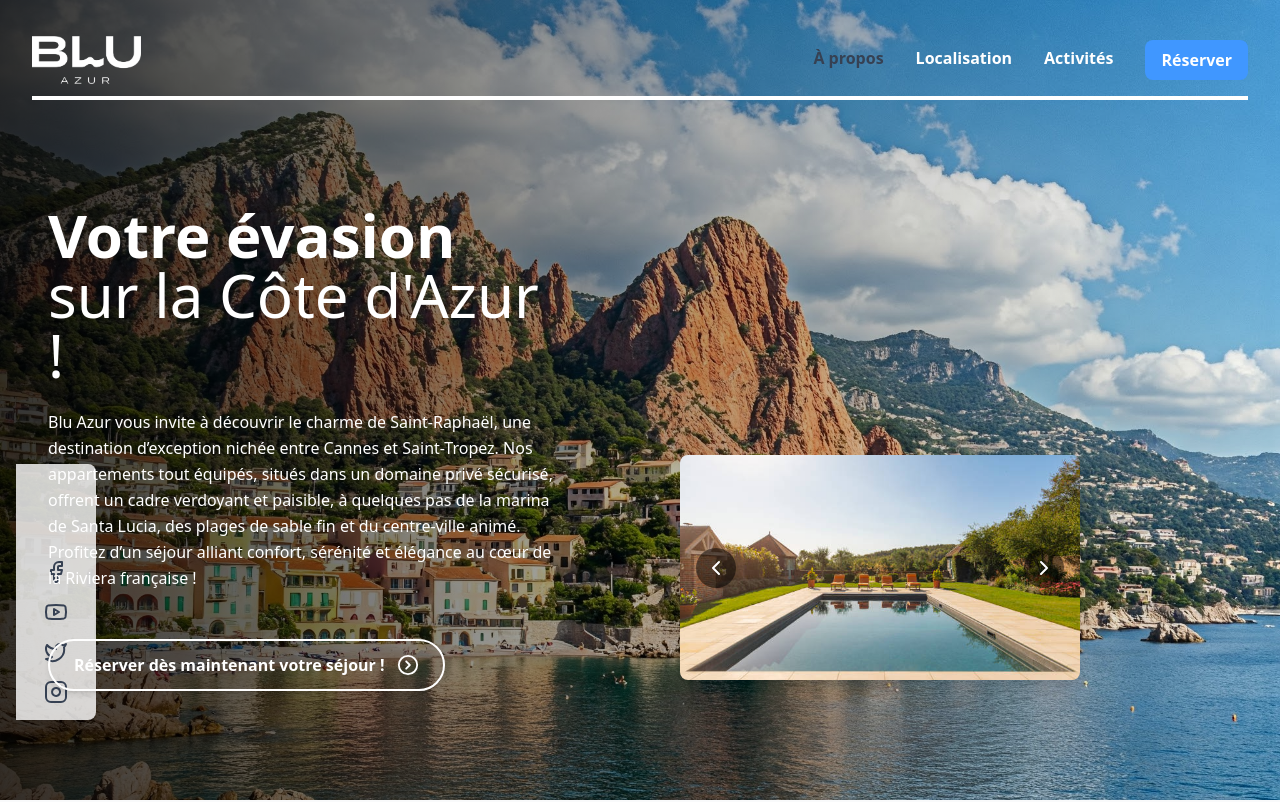
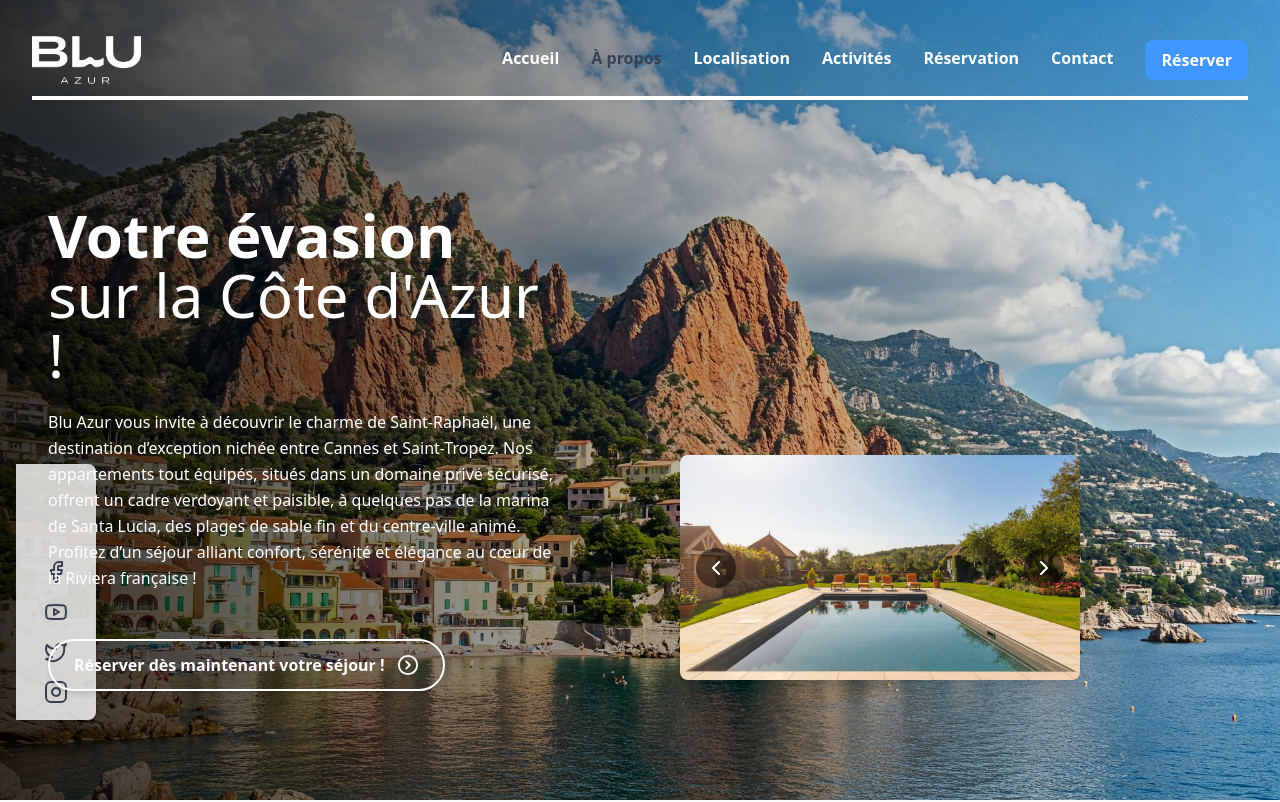
Before and after one commit to FunnyVazoniaina/AzurCoast, a React (Vite) app: page / in a window 1280 px wide. Shown: the top 802 px of the page. Built offline with nearby package versions, Linux system fonts and the light colour scheme.

Commit message:
chore: added id for all sections navigation

```diff
--- a/src/components/layouts/Header.jsx
+++ b/src/components/layouts/Header.jsx
@@ -7,9 +7,13 @@ export default function Header() {
   const [active, setActive] = useState("about");
 
   const menuItems = [
+    { id: "home", label: "Accueil", href: "#home" },
     { id: "about", label: "À propos", href: "#about" },
     { id: "location", label: "Localisation", href: "#location" },
-    { id: "activities", label: "Activités", href: "#activities" }
+    { id: "activities", label: "Activités", href: "#activities" },
+    { id: "booking", label: "Réservation", href: "#book" },
+    { id: "contact", label: "Contact", href: "#contact" }
+
   ];
 
   return (
--- a/src/components/sections/AboutBluAzur.jsx
+++ b/src/components/sections/AboutBluAzur.jsx
@@ -2,7 +2,7 @@ import React from "react";
 
 export default function AboutBluAzur() {
   return (
-    <section className="bg-[#F9FAFB] py-16 px-6">
+    <section id="about" className="bg-[#F9FAFB] py-16 px-6">
       <div className="max-w-7xl mx-auto grid md:grid-cols-2 gap-10 items-start">
         {/* Colonne gauche (texte) */}
         <div>
--- a/src/components/sections/BestPlaceSection.jsx
+++ b/src/components/sections/BestPlaceSection.jsx
@@ -19,6 +19,7 @@ export default function BestPlaceSection() {
 
   return (
     <section
+      id="activities"
       className="relative bg-cover bg-center py-20 px-6 text-white"
       style={{ backgroundImage: `url(${bgImage})` }}
     >
--- a/src/components/sections/BookingSection.jsx
+++ b/src/components/sections/BookingSection.jsx
@@ -5,6 +5,7 @@ import CTAButton from "../../components/ui/CTAButton";
 export default function BookingSection() {
   return (
     <section
+      id="book"
       className="relative py-52 px-6 md:py-40"
       style={{
         backgroundImage: `url(${bgImage})`,
@@ -16,12 +17,13 @@ export default function BookingSection() {
       <div className="absolute inset-0 bg-gradient-to-r from-[#4896f1] to-transparent"></div>
 
       <div className="relative max-w-4xl mx-auto text-center text-white">
-        <h2 className="text-3xl md:text-4xl font-bold mb-6">
-          Réservations
-        </h2>
+        <h2 className="text-3xl md:text-4xl font-bold mb-6">Réservations</h2>
 
         <p className="text-lg md:text-xl leading-relaxed">
-          <span className="font-bold">Offrez-vous un séjour inoubliable</span> dans l’un de nos appartements Blu Azur. Profitez d’un cadre exceptionnel, entre confort, détente et découvertes, au cœur de Saint-Raphaël.
+          <span className="font-bold">Offrez-vous un séjour inoubliable</span>{" "}
+          dans l’un de nos appartements Blu Azur. Profitez d’un cadre
+          exceptionnel, entre confort, détente et découvertes, au cœur de
+          Saint-Raphaël.
         </p>
 
         {/* Bouton centré */}
--- a/src/components/sections/ContactSection.jsx
+++ b/src/components/sections/ContactSection.jsx
@@ -4,7 +4,7 @@ import logo from "../../assets/logos/blu-azur.png";
 
 export default function ContactSection() {
   return (
-    <section className="bg-[#4097FF] py-16 px-6">
+    <section id="contact" className="bg-[#4097FF] py-16 px-6">
       <div className="max-w-7xl mx-auto flex flex-col md:flex-row items-center md:items-start justify-between gap-10">
         <div className="flex-shrink-0">
           <img
--- a/src/components/sections/HeroSection.jsx
+++ b/src/components/sections/HeroSection.jsx
@@ -10,6 +10,7 @@ export default function HeroSection() {
   const images = [img1, img2, img3];
   return (
     <section
+      id="home"
       className="w-full h-screen relative bg-cover bg-center"
       style={{ backgroundImage: `url(${heroImg})` }}
     >
--- a/src/components/sections/LocationSection.jsx
+++ b/src/components/sections/LocationSection.jsx
@@ -6,6 +6,7 @@ import CTAButton from "../ui/CTAButton";
 export default function LocationSection() {
   return (
     <section
+      id="location"
       className="relative bg-cover bg-center py-20 px-6 text-gray-800"
       style={{ backgroundImage: `url(${bgImage})` }}
     >
```
